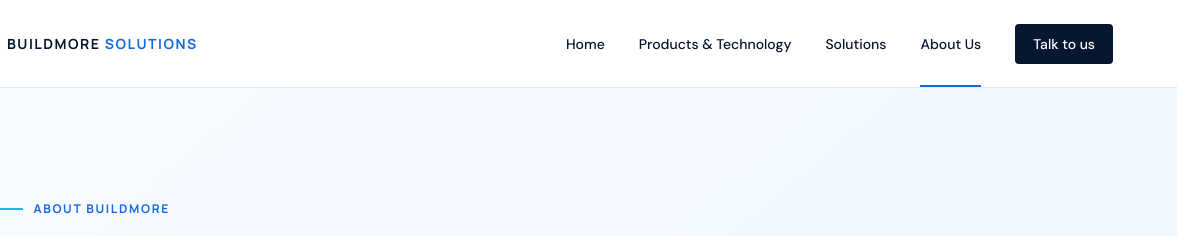
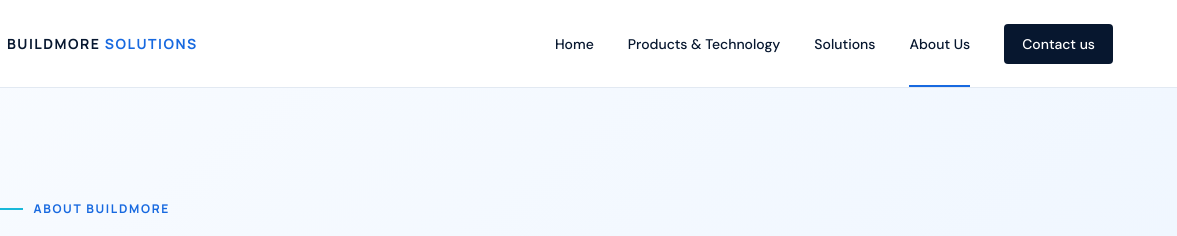
Before and after one commit to jayhohoho2019/bmmain, a website: page about.html in a window 1280 px wide. Shown: the top 236 px of the page, 103-1280 px from the left. Drawn offline with Linux system fonts and the light colour scheme.

Commit message:
Update about.html

```diff
--- a/about.html
+++ b/about.html
@@ -1,5 +1,5 @@
 <!doctype html><html lang="en"><head><meta charset="utf-8"><meta name="viewport" content="width=device-width, initial-scale=1"><title>About Us — Buildmore Solutions</title><link rel="stylesheet" href="styles.css"></head><body>
-<header class="site-header"><a class="brand" href="index.html"><span class="logo"><i></i><i></i><i></i></span><span>BUILDMORE <b>SOLUTIONS</b></span></a><button class="menu">Menu</button><nav><a href="index.html">Home</a><a href="products.html">Products & Technology</a><a href="solutions.html">Solutions</a><a class="active" href="about.html">About Us</a><a class="nav-cta" href="mailto:awssuport@buildmore-solutions.com">Talk to us</a></nav></header>
+<header class="site-header"><a class="brand" href="index.html"><span class="logo"><i></i><i></i><i></i></span><span>BUILDMORE <b>SOLUTIONS</b></span></a><button class="menu">Menu</button><nav><a href="index.html">Home</a><a href="products.html">Products & Technology</a><a href="solutions.html">Solutions</a><a class="active" href="about.html">About Us</a><a class="nav-cta" href="mailto:awssuport@buildmore-solutions.com">Contact us</a></nav></header>
 <main><section class="page-hero about-hero"><p class="kicker"><span></span> About Buildmore</p><h1>We build the foundation<br>for <em>intelligent enterprise.</em></h1><div class="about-lead"><p>Buildmore Solutions is a technology company focused on one goal: making advanced computing and artificial intelligence practical for enterprise teams.</p><p>We bring together deep infrastructure experience, product engineering, and industry understanding to help customers move confidently from possibility to production.</p></div></section>
 <section class="stats"><div><strong>60</strong><span>Technology & business professionals</span></div><div><strong>50%</strong><span>Dedicated to product R&D</span></div><div><strong>E2E</strong><span>From computing infrastructure to AI applications</span></div></section>
 <section class="story"><div><p class="kicker"><span></span> Our perspective</p><h2>AI is not a feature.<br>It is a capability to build.</h2></div><div><p>Enterprises do not need another isolated experiment. They need secure infrastructure, dependable platforms, and partners who understand how technology fits into complex operational environments.</p><p>That is where Buildmore works best—at the intersection of advanced computing, AI engineering, and real business requirements.</p></div></section>
```
